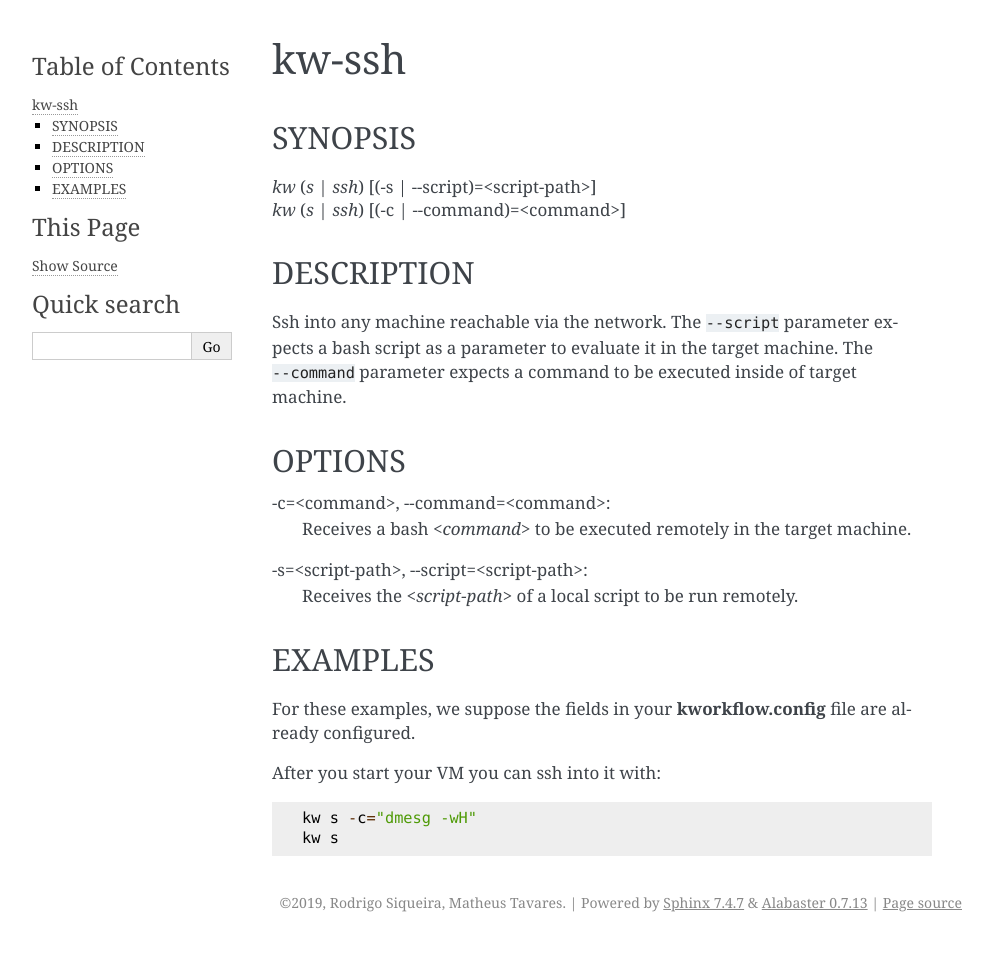
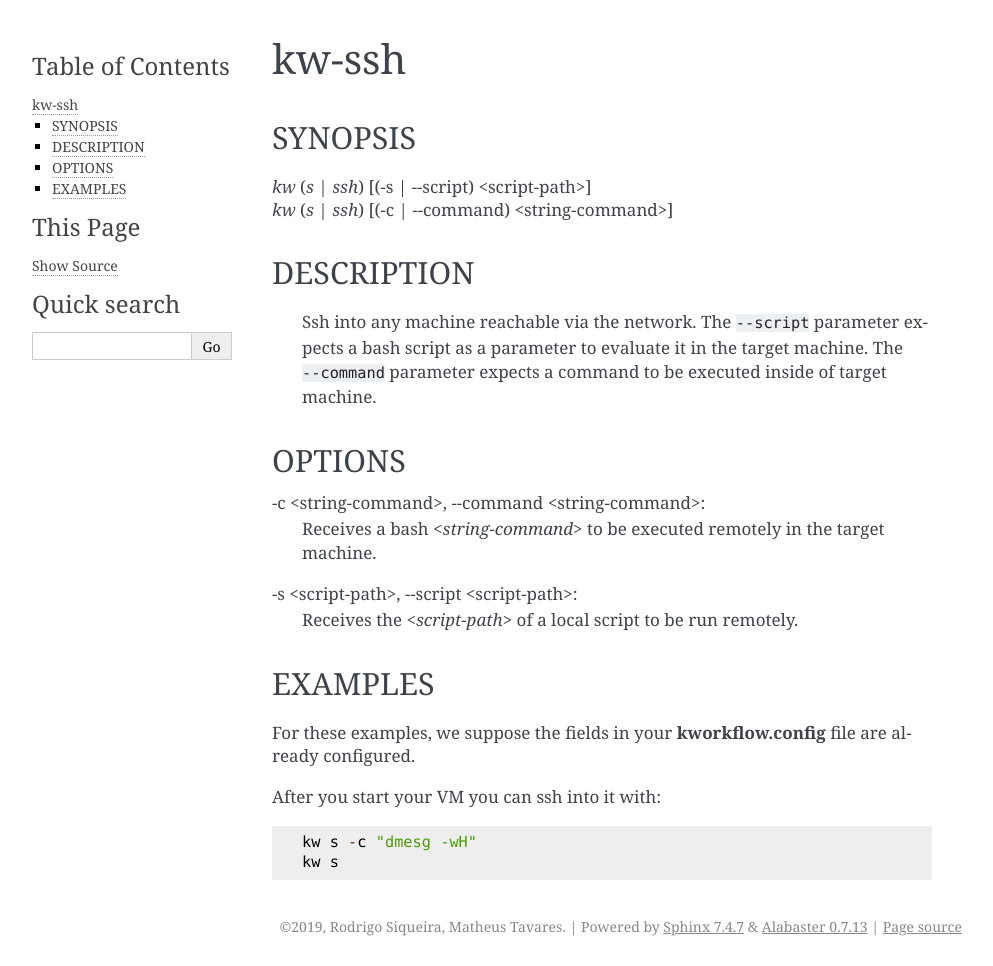
Before and after one commit to kworkflow/kworkflow, a Sphinx documentation site: the page built from documentation/man/features/ssh.rst, in a window 1280 px wide. Shown: the whole page, without its empty margins (148-1141 px from the left). Built offline with Sphinx 7.4.7, drawn with Linux system fonts in a browser that asks for light colours; before the commit the page ends 942 px from its top, so only the background shows below that; some of the changed lines change nothing that is shown.

Commit message:
src: kw_ssh: Rework parser option
Signed-off-by: Rodrigo Siqueira <rodrigosiqueiramelo@gmail.com>
Reviewed-by: Magali Lemes <magalilemes00@gmail.com>

```diff
--- a/documentation/man/features/ssh.rst
+++ b/documentation/man/features/ssh.rst
@@ -6,30 +6,32 @@ kw-ssh
 
 SYNOPSIS
 ========
-| *kw* (*s* | *ssh*) [(-s | \--script)=<script-path>]
-| *kw* (*s* | *ssh*) [(-c | \--command)=<command>]
+| *kw* (*s* | *ssh*) [(-s | \--script) <script-path>]
+| *kw* (*s* | *ssh*) [(-c | \--command) <string-command>]
 
 DESCRIPTION
 ===========
-Ssh into any machine reachable via the network. The ``--script`` parameter
-expects a bash script as a parameter to evaluate it in the target machine. The
-``--command`` parameter expects a command to be executed inside of target
-machine.
+  Ssh into any machine reachable via the network. The ``--script`` parameter
+  expects a bash script as a parameter to evaluate it in the target machine.
+  The ``--command`` parameter expects a command to be executed inside of target
+  machine.
 
 OPTIONS
 =======
--c=<command>, \--command=<command>:
-  Receives a bash *<command>* to be executed remotely in the target machine.
+-c <string-command>, \--command <string-command>:
+  Receives a bash *<string-command>* to be executed remotely in the target
+  machine.
 
--s=<script-path>, \--script=<script-path>:
+-s <script-path>, \--script <script-path>:
   Receives the *<script-path>* of a local script to be run remotely.
 
 EXAMPLES
 ========
+
 For these examples, we suppose the fields in your **kworkflow.config** file are
 already configured.
 
 After you start your VM you can ssh into it with::
 
-  kw s -c="dmesg -wH"
+  kw s -c "dmesg -wH"
   kw s
```
Also changed, not shown: 2 other files.
